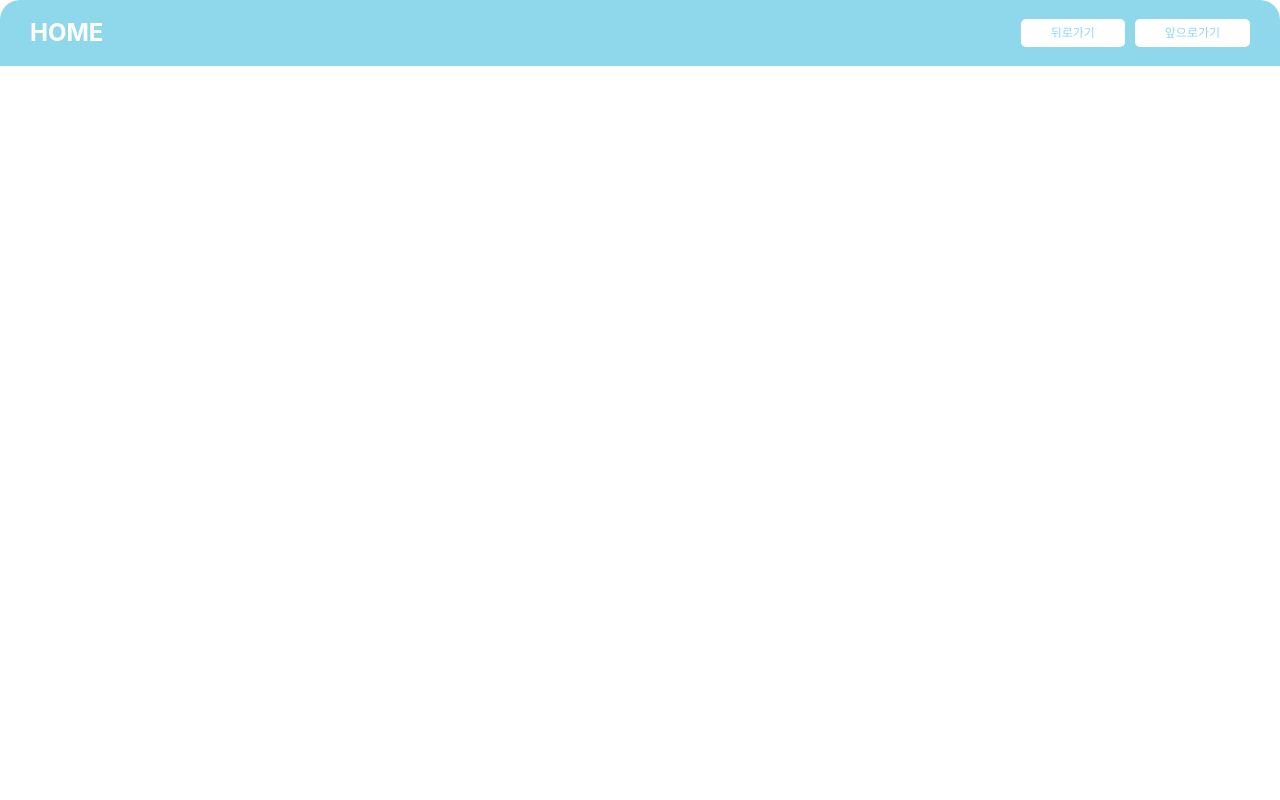
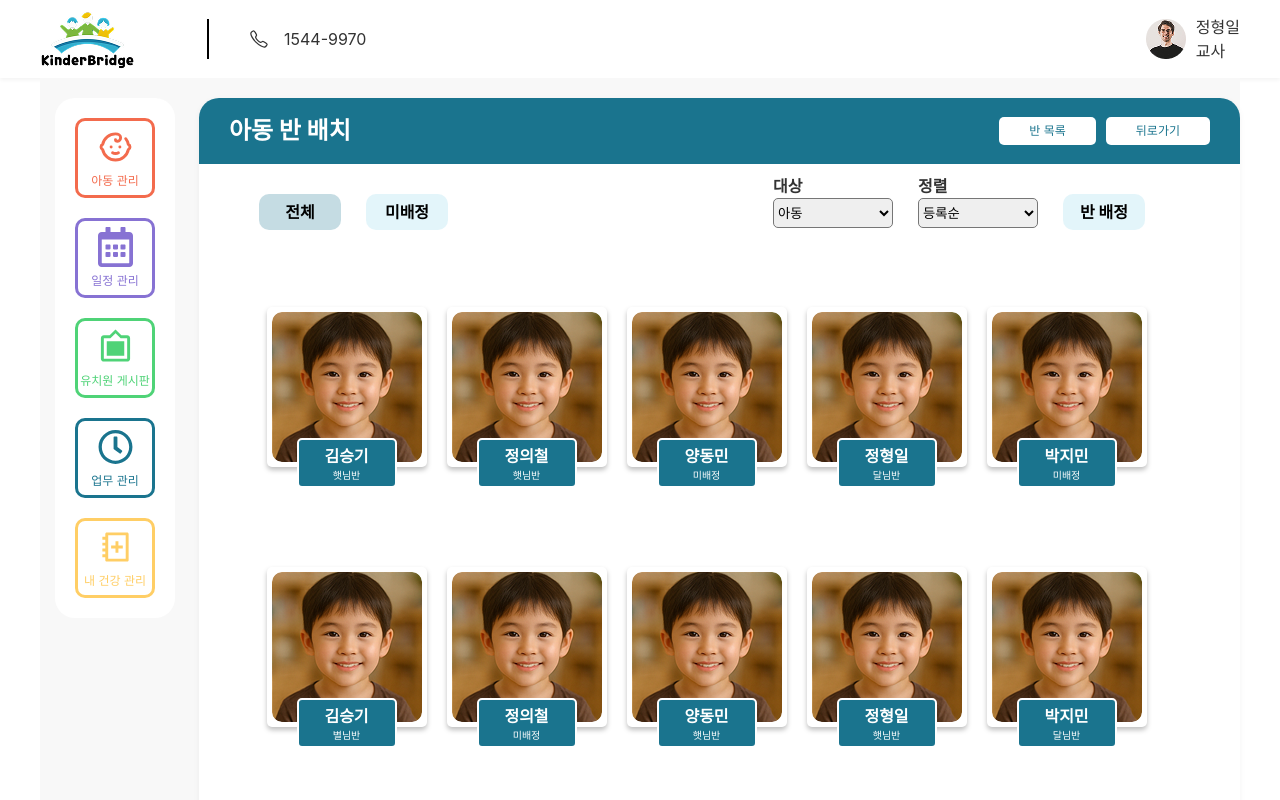
Before and after one commit to parkjimin0817/100toBack, a React (Vite) app in the folder front/: page /manager/classplacement in a window 1280 px wide. Shown: the top 800 px of the page. Built offline with nearby package versions, Linux system fonts and the light colour scheme.

Commit message:
feat 시설장 반배정 페이지(아동,교사 모두 띄움) fix 컴포넌트 ChildrenList에 아동목록 더미데이터 추가 및 수정, 교사 아동목록 조회 수정

```diff
--- a/front/src/App.jsx
+++ b/front/src/App.jsx
@@ -8,19 +8,17 @@ import GlobalStyle from './styles/GlobalStyle';
 import Layout from './components/Common/Layout';
 import Home from './pages/Home';
 import SearchId from './pages/common/SearchId';
-
 import UserTypeSelect from './pages/common/signup/UserTypeSelect';
 import TermsAgreement from './pages/common/signup/TermsAgreement';
 import SignUpBasicInfo from './pages/common/signup/SignUpBasicInfo';
-
-import ChildrenList from './components/ChildrenList';
+import ChildList from '././pages/teacher/ChildList'
 import SearchFormNav from './components/Common/SearchFormNav';
 import SearchPassword from './pages/common/SearchPassword';
 import AuthenticationUser from './pages/common/AuthenticationUser';
 import ChangePassword from './pages/common/ChangePassword'
-
 import SignUpWorkSpaceInfo from './pages/common/signup/SignUpWorkSpaceInfo';
 import SignUpComplete from './pages/common/signup/SignUpComplete';
+import ClassPlacement from './pages/manager/ClassPlacement';
 
 function App() {
   return (
@@ -32,6 +30,10 @@ function App() {
             {/* Main Page */}
             <Route path="/home" element={<Home />} />
             {/* <Route path="/" element={<Home />} /> */}
+            <Route path="/childlist" element={<ChildList />} />
+            {/* 아동목록 페이지(교사) */}
+            <Route path="/manager/classplacement" element={<ClassPlacement />} />
+            {/* 아동목록 페이지(교사) */}
             {/* 추가 페이지는 아래 붙이기. */}
           </Route>
           {/* Login Page */}
@@ -48,7 +50,7 @@ function App() {
           {/* Regist Page */}
           <Route path="/regist" element={<Home />}></Route>
           {/* Find ID Page */}
-          <Route path="/" element={<SearchId />}></Route>
+          <Route path="/findid" element={<SearchId />}></Route>
           {/* Find Password Page */}
           <Route path="/findpwd" element={<SearchPassword />}></Route>
           {/* Find Password Page -처음으로 나오는 비밀번호 찾기 페이지*/}
@@ -56,7 +58,6 @@ function App() {
           {/* authenticationuser -비밀번호 찾기 사용자인증 페이지  */}
           <Route path="/changepwd" element={<ChangePassword />}></Route>
           {/* Change Password Page - 비밀번호 재설정 페이지 */}
-          <Route path="/list" element={<ChildrenList />}></Route>
           {/* 404 Not Found */}
           <Route path="*" element={<Home />}></Route>
         </Routes>
--- a/front/src/components/ChildrenList.jsx
+++ b/front/src/components/ChildrenList.jsx
@@ -1,93 +1,67 @@
 import React from 'react'
 import styled from 'styled-components'
-import Child from '../assets/Child.png'
+import ChildImg from '../assets/Child.png'
 
+// 하드코딩된 예시 데이터
+const List = [
+  { id: 1, name: '김승기', className: '햇님반', createDate: '2025-06-13',role: 'child' },
+  { id: 2, name: '정의철', className: '햇님반', createDate: '2025-06-12',role: 'child' },
+  { id: 3, name: '양동민', className: '', createDate: '2025-06-11',role: 'child' },
+  { id: 4, name: '정형일', className: '달님반', createDate: '2025-06-10',role: 'child' },
+  { id: 5, name: '박지민', className: '', createDate: '2025-06-9',role: 'child' },
+  { id: 6, name: '김승기', className: '별님반', createDate: '2025-06-8',role: 'child' },
+  { id: 7, name: '정의철', className: '', createDate: '2025-06-7',role: 'child' },
+  { id: 8, name: '양동민', className: '햇님반', createDate: '2025-06-6',role: 'child' },
+  { id: 9, name: '정형일', className: '햇님반', createDate: '2025-06-5',role: 'child' },
+  { id: 10, name: '박지민', className: '달님반', createDate: '2025-06-4',role: 'child'},
+  { id: 11, name: '김승기', className: '햇님반', createDate: '2025-06-13',role: 'teacher' },
+  { id: 12, name: '정의철', className: '햇님반', createDate: '2025-06-12',role: 'teacher' },
+  { id: 13, name: '양동민', className: '', createDate: '2025-06-11',role: 'teacher' },
+  { id: 14, name: '정형일', className: '달님반', createDate: '2025-06-10',role: 'teacher' },
+  { id: 15, name: '박지민', className: '', createDate: '2025-06-9',role: 'teacher' },
+  { id: 16, name: '김승기', className: '별님반', createDate: '2025-06-13',role: 'teacher' }
+]
 
-const ChildrenList = () => {
+// ChildrenList.jsx 내부
+const ChildrenList = ({ showAll, sortBy, roleBy, classFilter, Color }) => {
+  let list = [...List]
+
+  if (!showAll) {
+    list = list.filter(child => !child.className)
+  }
+
+  if (sortBy === 'class') {
+    list.sort((a, b) => a.className.localeCompare(b.className))
+  } else if (sortBy === 'name') {
+    list.sort((a, b) => a.name.localeCompare(b.name))
+  } else if (sortBy === 'createDate') {
+    list.sort((a,b) => new Date(b.createDate) - new Date(a.createDate))
+  }
+
+  // 역할(role) 필터링: 'child' 또는 'teacher'만 필터링
+  if (roleBy === 'child' || roleBy === 'teacher') {
+    list = list.filter(item => item.role === roleBy)
+  }
+
+  if (classFilter) {
+     list = list.filter(item => item.className === classFilter)
+  }
+
 
   return (
     <Container>
-      <TitleLine>아동목록</TitleLine>
       <CardLine>
-        {/* 카드들은 배열로 받아서 map으로 쭉 받으면 될 듯 합니다. 그리고 이름 부분도 일단 하드코딩! */}
-        <Card>
-          <PictureBox>
-            <ChildPic src={Child} alt="아이사진" />
-          </PictureBox>
-          <NameBox>
-            <NameLine>
-              김승기
-            </NameLine>
-            <ClassLine>
-              햇님반
-            </ClassLine>
-          </NameBox>
-        </Card>
-        <Card>
-          <PictureBox>
-            <ChildPic src={Child} alt="아이사진" />
-          </PictureBox>
-          <NameBox>
-            <NameLine>
-              김승기
-            </NameLine>
-            <ClassLine>
-              햇님반
-            </ClassLine>
-          </NameBox>
-        </Card>
-        <Card>
-          <PictureBox>
-            <ChildPic src={Child} alt="아이사진" />
-          </PictureBox>
-          <NameBox>
-            <NameLine>
-              김승기
-            </NameLine>
-            <ClassLine>
-              햇님반
-            </ClassLine>
-          </NameBox>
-        </Card>
-        <Card>
-          <PictureBox>
-            <ChildPic src={Child} alt="아이사진" />
-          </PictureBox>
-          <NameBox>
-            <NameLine>
-              김승기
-            </NameLine>
-            <ClassLine>
-              햇님반
-            </ClassLine>
-          </NameBox>
-        </Card>
-        <Card>
-          <PictureBox>
-            <ChildPic src={Child} alt="아이사진" />
-          </PictureBox>
-          <NameBox>
-            <NameLine>
-              김승기
-            </NameLine>
-            <ClassLine>
-              햇님반
-            </ClassLine>
-          </NameBox>
-        </Card>
-        <Card>
-          <PictureBox>
-            <ChildPic src={Child} alt="아이사진" />
-          </PictureBox>
-          <NameBox>
-            <NameLine>
-              김승기
-            </NameLine>
-            <ClassLine>
-              햇님반
-            </ClassLine>
-          </NameBox>
-        </Card>
+        {list.map(child => (
+          <Card key={child.id}>
+            <PictureBox Color={Color}>
+              <ChildPic src={ChildImg} alt="아이사진" />
+            </PictureBox>
+            <NameBox Color={Color}>
+              <NameLine>{child.name}</NameLine>
+              <ClassLine>{child.className || '미배정'}</ClassLine>
+            </NameBox>
+          </Card>
+        ))}
       </CardLine>
     </Container>
   )
@@ -98,50 +72,26 @@ export default ChildrenList
 const Container = styled.div`
   display: flex;
   flex-direction: column;
-  align-items: flex-start;
-  justify-content: flex-start;
   width: 1026px;
-  max-height: 840px;
+  height: 740px;
   overflow-y: auto;
-  overflow-x: hidden;
   margin: 0 auto;
-  padding-top: 0;
-  padding-bottom: 80px;
-  flex-grow: 0;
-  box-shadow: 0px 3px 5px 0px rgba(0, 0, 0, 0.25);
-  border-bottom-left-radius: 20px;
-  border-bottom-right-radius: 20px;
-`
-
-const TitleLine = styled.div`
-  margin-left: 60px;
-  margin-top: 20px;
-  font-size: 24px;
-  font-weight: bold;
+  padding: 0 0 80px;
 `
 
 const CardLine = styled.div`
-  max-height: 740px;     /* Container 높이 – TitleLine 높이 만큼 조절 */
-  overflow-y: auto;      /* 세로 스크롤 */
-  overflow-x: hidden;    /* 가로 스크롤 숨김 */
   display: flex;
-  flex-direction: row;
-  justify-content: center;
-  align-items: center;
-  margin-left: 60px;
   flex-wrap: wrap;
   gap: 20px;
-  justify-content: flex-start;
-  align-items: flex-start;
+  margin: 20px 0 0 60px;
 `
 
 const Card = styled.div`
-  position: relative;        /* 기준 컨테이너 */
+  position: relative;
   width: 160px;
   height: 185px;
   margin-top: 55px;
   border: 2px solid white;
-  flex: 0 0 160px;
   display: flex;
   flex-direction: column;
   align-items: center;
@@ -153,10 +103,10 @@ const PictureBox = styled.div`
   justify-content: center;
   width: 160px;
   height: 160px;
-  box-shadow: 0px 3px 5px 0px rgba(0, 0, 0, 0.25);
+  box-shadow: 0px 3px 5px rgba(0, 0, 0, 0.25);
   border-radius: 5px;
-  &:hover{
-    border: solid 5px ${({theme}) => theme.colors.orange};
+  &:hover {
+    border: solid 5px ${({ theme, Color }) => theme.colors[Color]};
     cursor: pointer;
   }
 `
@@ -166,21 +116,20 @@ const ChildPic = styled.img`
 `
 
 const NameBox = styled.div`
-  position: absolute;        /* 절대위치 */
-  bottom: 0;                 /* 카드 내부 바닥에 딱 */
+  position: absolute;
+  bottom: 0;
   left: 50%;
   transform: translateX(-50%);
   width: 100px;
   height: 50px;
-  background-color: ${({theme}) => theme.colors.orange};
+  background-color: ${({ theme, Color }) => theme.colors[Color]};
   border-radius: 5px;
   display: flex;
+  flex-direction: column;
   align-items: center;
   justify-content: center;
   border: 2px solid white;
-  flex-direction: column;
 `
-
 
 const NameLine = styled.div`
   font-size: 16px;
@@ -190,6 +139,5 @@ const NameLine = styled.div`
 
 const ClassLine = styled.div`
   font-size: 10px;
-  font-weight: normal;
   color: white;
 `
--- a/front/src/components/Common/SearchFormNav.jsx
+++ b/front/src/components/Common/SearchFormNav.jsx
@@ -1,9 +1,11 @@
 import React from 'react';
 import { FaUnlock } from 'react-icons/fa';
 import { FaUser, FaUserPlus } from 'react-icons/fa6';
+import { useNavigate } from 'react-router-dom';
 import styled from 'styled-components';
 
 const SearchFormNav = () => {
+  const navigator = useNavigate();
   return (
     <>
       <FormNav>
@@ -11,7 +13,7 @@ const SearchFormNav = () => {
           <UserIcon />
           아이디 찾기
         </Nav1>
-        <Nav1 onClick={() => navigator('/')}>
+        <Nav1 onClick={() => navigator('/findpwd')}>
           <LockIcon />
           비밀번호 찾기
         </Nav1>
--- /dev/null
+++ b/front/src/pages/manager/ClassPlacement.jsx
@@ -0,0 +1,135 @@
+// src/pages/manager/ClassPlacement.jsx
+import React, { useState } from 'react'
+import styled from 'styled-components'
+import { useNavigate } from 'react-router-dom'
+import ContentHeader from '../../components/Common/ContentHeader'
+import ChildrenList from '../../components/ChildrenList'
+
+const ClassPlacement = () => {
+  const navigate = useNavigate()
+  const headerButtons = [
+    { Title: '반 목록', func: () => navigate('/childlist') },
+    { Title: '뒤로가기', func: () => navigate(-1) }
+  ]
+
+  // true → 전체, false → 미배정
+  const [showAll, setShowAll] = useState(true)
+
+  // 정렬 초기값을 등록순으로
+  const [sort, setSort] = useState('createDate')
+
+  const [role, setRole] = useState('child')
+
+
+  const handleSort = e => {
+    setSort(e.target.value)
+  }
+
+  const handleRole = e => {
+    setRole(e.target.value)
+  }
+
+  return (
+    <>
+      <ContentHeader
+        Title="아동 반 배치"
+        Color="blue"
+        ButtonProps={headerButtons}
+      />
+
+      <ButtonLine>
+        <ToggleButton active={showAll}
+        onClick={() => setShowAll(true)}>
+          전체
+        </ToggleButton>
+
+        <ToggleButton active={!showAll}
+        onClick={() => setShowAll(false)}>
+          미배정
+        </ToggleButton>
+        <DropdownLine>
+          <P>대상</P>
+          <Dropdown value={role} onChange={handleRole}>
+              <option value="child">아동</option>
+              <option value="teacher">교사</option>
+          </Dropdown>
+        </DropdownLine>
+        <DropdownLine style={{marginLeft:'0px'}}>
+          <P>정렬</P>
+          <Dropdown value={sort} onChange={handleSort}>
+            <option value="createDate">등록순</option>
+            <option value="class">반별</option>
+            <option value="name">이름순</option>
+          </Dropdown>
+        </DropdownLine>
+        <PlacementButton>반 배정</PlacementButton>
+      </ButtonLine>
+      <ChildrenList
+        Color="blue"
+        showAll={showAll}
+        sortBy={sort}
+        roleBy={role}
+      />
+    </>
+  )
+}
+
+export default ClassPlacement
+
+const ButtonLine = styled.div`
+  display: flex;
+  margin-left: 60px;
+  gap: 25px;
+`
+
+
+const ToggleButton = styled.button`
+  width: 82px;
+  height: 36px;
+  margin-top: 30px;
+  border-radius: 10px;
+  cursor: pointer;
+  color: black;
+  font-weight: bold;
+  font-size: 16px;
+
+  background-color: ${props =>
+    props.active ? '#1A748E40'  /* 선택된 버튼 */
+                 : '#8FD7EB40'};/* 선택 안된 버튼 */
+`
+
+const DropdownLine = styled.div`
+  display: flex;
+  flex-direction: column;
+  margin-top: 10px;
+  margin-left: 300px;
+`
+
+const P = styled.p`
+  display: flex;
+  align-items: center;
+  font-weight: bold;
+`
+
+const Dropdown = styled.select`
+  width: 120px;
+  height: 30px;
+  border-radius: 5px;
+`
+
+const PlacementButton = styled.button`
+  width: 82px;
+  height: 36px;
+  margin-top: 30px;
+  border-radius: 10px;
+  cursor: pointer;
+  color: black;
+  font-weight: bold;
+  font-size: 16px;
+  background-color: #8FD7EB40;
+
+  &:hover{
+    background-color: #1A748E40;
+    cursor: pointer;
+  }
+`
--- /dev/null
+++ b/front/src/pages/teacher/ChildList.jsx
@@ -0,0 +1,32 @@
+import React from 'react'
+import List from '../../components/ChildrenList'
+import ContentHeader from '../../components/Common/ContentHeader'
+import { useNavigate } from 'react-router-dom'
+
+const ChildList = () => {
+  const navigator = useNavigate();
+  const buttons = [
+    { Title: '반 목록', func: () => navigator('/classlist') },
+    { Title: '뒤로가기', func: () => navigator(-1) }
+  ];
+  return (
+    <>
+      <ContentHeader
+        Title="아동 목록"
+        Color="orange"
+        ButtonProps={buttons}
+      />
+      <List
+        Color="orange"
+        showAll={true}
+        sortBy="createDate"
+        roleBy="child"
+        classFilter="햇님반"
+        // 여기 classFilter에다가 세션에 있는 교사의 소속 반 변수를 넣으면 필터링되어 아동목록이 나타남
+      />
+    </>
+
+  )
+}
+
+export default ChildList;
```
